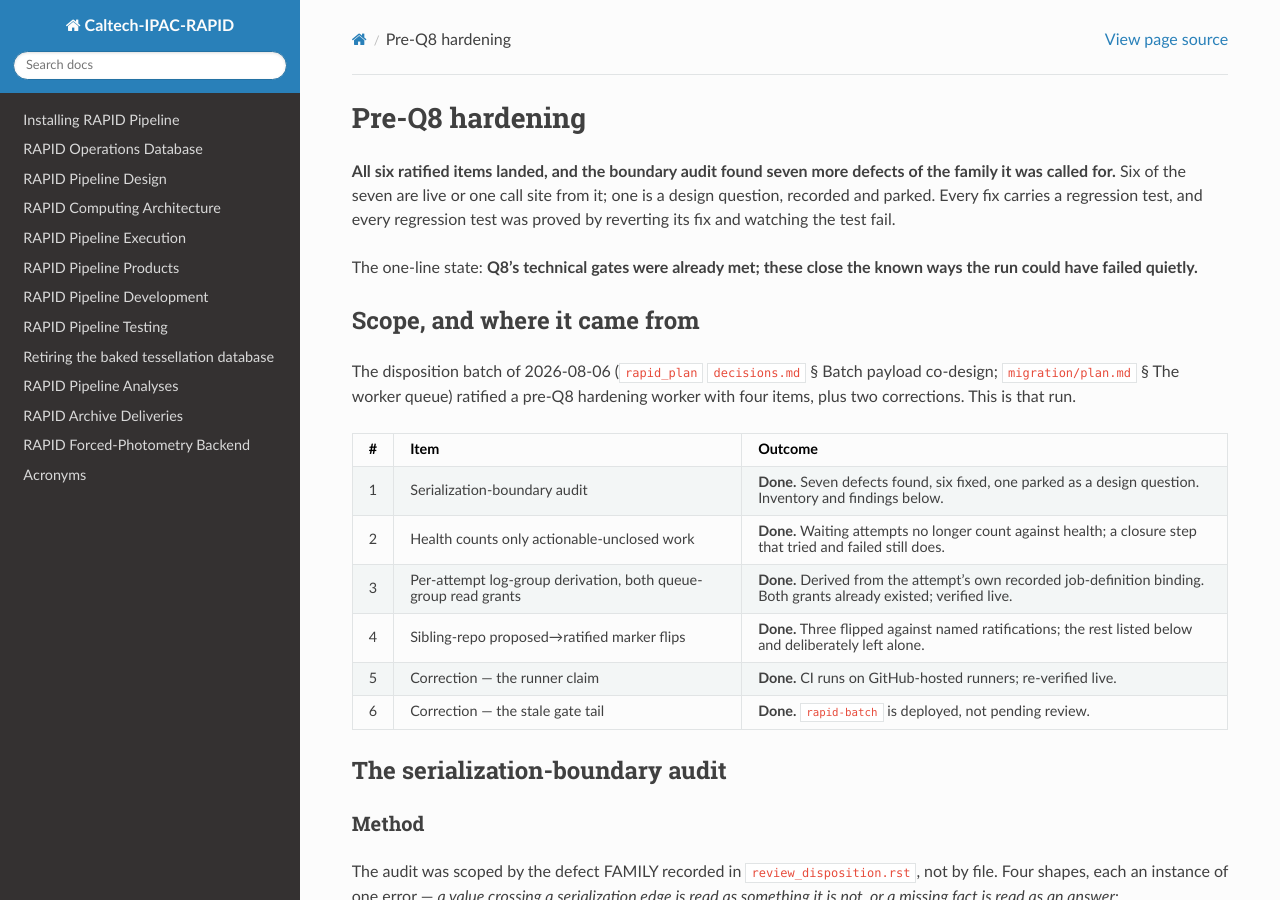
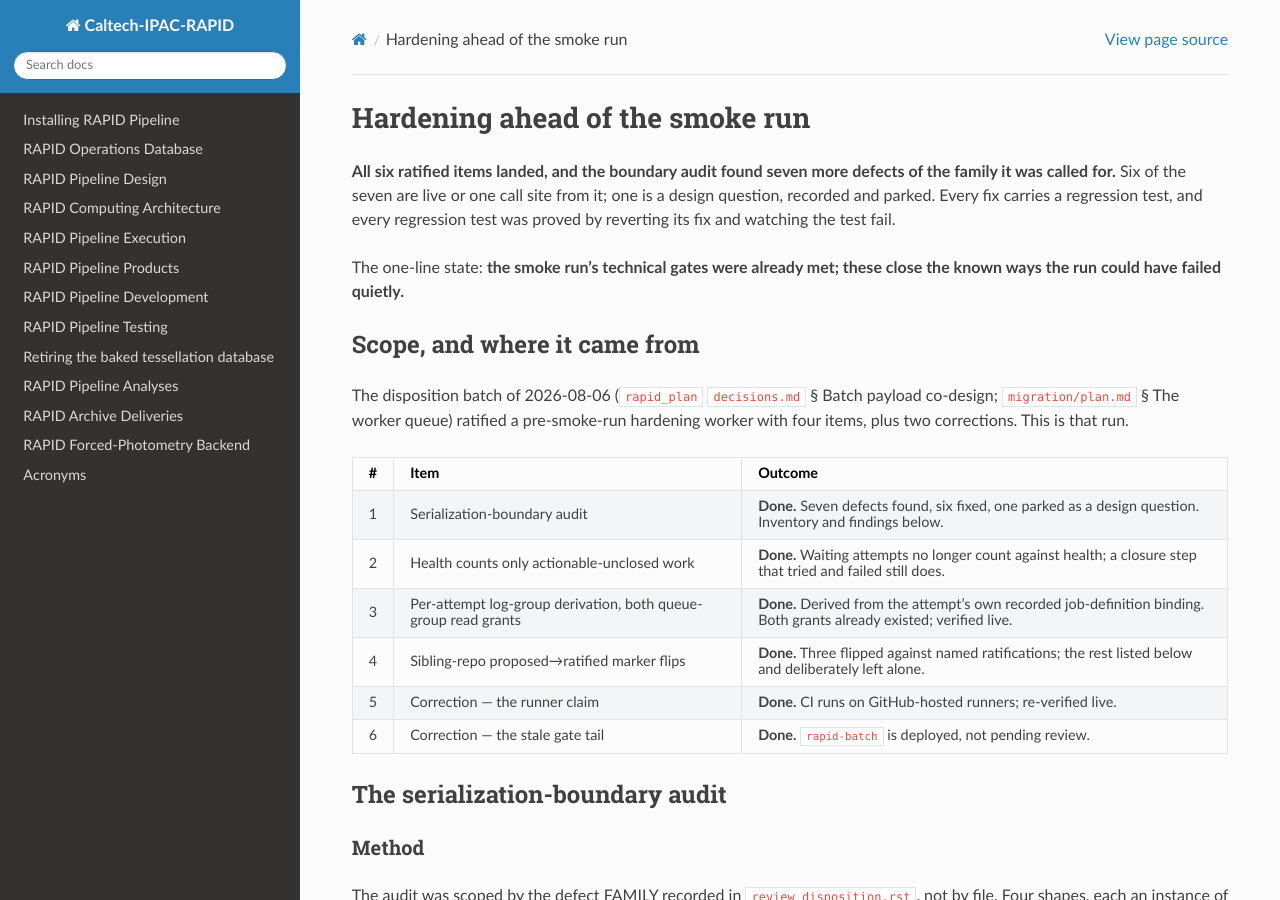
Before and after one commit to Caltech-IPAC/rapid, a Sphinx documentation site: the page built from docs/source/dev/preq8_hardening.rst, in a window 1280 px wide and 900 px high. Built offline with Sphinx 7.4.7 and the Read the Docs theme 3.1.0, drawn with Linux system fonts in a browser that asks for light colours.

Commit message:
docs: drop the Q nomenclature from the run records

```diff
--- a/docs/source/dev/q9_fix_round.rst
+++ b/docs/source/dev/fix_round.rst
@@ -1166,8 +1166,8 @@ latency shortfall is unaffected either way because it is per-SCA science
 time, not contention. Sizing and latency are now cleanly separable
 problems.
 
-The Q8 exit assessment
-======================
+The smoke run's exit assessment
+===============================
 
 ``smoke-run.md`` states the criterion:
 
@@ -1205,7 +1205,7 @@ Taken clause by clause, against measurement:
        per-SCA execution cost that already exceeds 3,600 s before
        queueing
 
-**Q8 does not exit.** Four of five clauses are met — and met properly,
+**The smoke run does not exit.** Four of five clauses are met — and met properly,
 which no previous session reached — but the fifth is the one the smoke
 run exists to answer, and it is missed by a wide margin rather than
 narrowly.
--- a/docs/source/dev/o1_env_policy.rst
+++ b/docs/source/dev/o1_env_policy.rst
@@ -121,7 +121,7 @@ empty interval.
 ``Manifest.SCHEMA_VERSION`` is 3, and ``from_dict`` refuses any other
 version rather than guessing the layout — so an image carrying this change
 cannot read a version-2 manifest. Version-2 manifests do exist in
-``s3://roman-rapid-products/submissions/``, written by the Q8 smoke run.
+``s3://roman-rapid-products/submissions/``, written by the smoke run.
 They belong to finished runs: at the time of this change there were no
 ``RUNNING`` jobs on ``rapid-queue`` (checked, read-only), so no in-flight
 child could meet the refusal, and a new submitter writes only version 3.
@@ -237,7 +237,7 @@ test that compared the two now asserts the ``.ini`` copy stays gone.
 
 **``RAPID_JOB_DEFINITION_REV`` is still set by the Batch job definitions.**
 Removing an ``Environment`` entry registers a new revision of both
-definitions, and the rev-21 pin record is Q8 evidence that must not move.
+definitions, and the rev-21 pin record is smoke-run evidence that must not move.
 Nothing requires the value now, so leaving it costs nothing; removing it
 belongs to whatever change next has cause to register a revision. Recorded
 in ``rapid-batch.yaml`` as proposed.
--- a/docs/source/dev/preq8_hardening.rst
+++ b/docs/source/dev/preq8_hardening.rst
@@ -1,5 +1,5 @@
-Pre-Q8 hardening
-================
+Hardening ahead of the smoke run
+================================
 
 **All six ratified items landed, and the boundary audit found seven more
 defects of the family it was called for.** Six of the seven are live or one
@@ -7,7 +7,7 @@ call site from it; one is a design question, recorded and parked. Every fix
 carries a regression test, and every regression test was proved by reverting
 its fix and watching the test fail.
 
-The one-line state: **Q8's technical gates were already met; these close the
+The one-line state: **the smoke run's technical gates were already met; these close the
 known ways the run could have failed quietly.**
 
 Scope, and where it came from
@@ -15,7 +15,7 @@ Scope, and where it came from
 
 The disposition batch of 2026-08-06 (``rapid_plan`` ``decisions.md``
 § Batch payload co-design; ``migration/plan.md`` § The worker queue) ratified
-a pre-Q8 hardening worker with four items, plus two corrections. This is that
+a pre-smoke-run hardening worker with four items, plus two corrections. This is that
 run.
 
 .. list-table::
--- a/docs/source/dev/w9_ramp.rst
+++ b/docs/source/dev/w9_ramp.rst
@@ -225,7 +225,7 @@ concurrently (the compute environment scaled to 18, then 90, then 109
 simultaneous ``RUNNING`` children), so the steps measure the same per-child
 cost at three widths rather than a queue draining.
 
-That is the useful Q8 input: **a reference-image child costs ~22 minutes
+That is the useful smoke-run input: **a reference-image child costs ~22 minutes
 wall clock, ~18 minutes of it in-container**, and the difference — roughly
 230 s — is placement, which does not grow with step width up to 109.
 
--- a/docs/source/dev/w9_state_summary.rst
+++ b/docs/source/dev/w9_state_summary.rst
@@ -111,8 +111,8 @@ Remaining open items, with owners
      - **ratified 2026-08-06; DONE**
      - FOUR defects of one shape, and the argument that a fifth was waiting
        was right: the sweep found seven more, all live or one call site from
-       it. Ratified in the disposition batch and executed by the pre-Q8
-       hardening run — ``preq8_hardening.rst`` carries the boundary
+       it. Ratified in the disposition batch and executed by the
+       pre-smoke-run hardening run — ``preq8_hardening.rst`` carries the boundary
        inventory, the findings and the fixes.
    * - Reconciler health vs the grace horizon
      - **ratified 2026-08-06; DONE**
@@ -161,7 +161,7 @@ Remaining open items, with owners
      - cleanup
      - Unchanged. Can never take effect; should be removed as a misleading
        grant. Not deleted — this run's authority excludes deletes.
-   * - Q8 smoke run
+   * - The smoke run
      - Ben
      - Double-gated as before: explicit go, and after W8/W9 close. W9 is now
        closed, so only the explicit go remains.
```
Also changed, not shown: other parts of docs/source/dev/fix_round.rst (+2 -2 lines), docs/source/dev/smoke_run.rst (renamed from docs/source/dev/q8_smoke.rst, +7 -7 lines).
